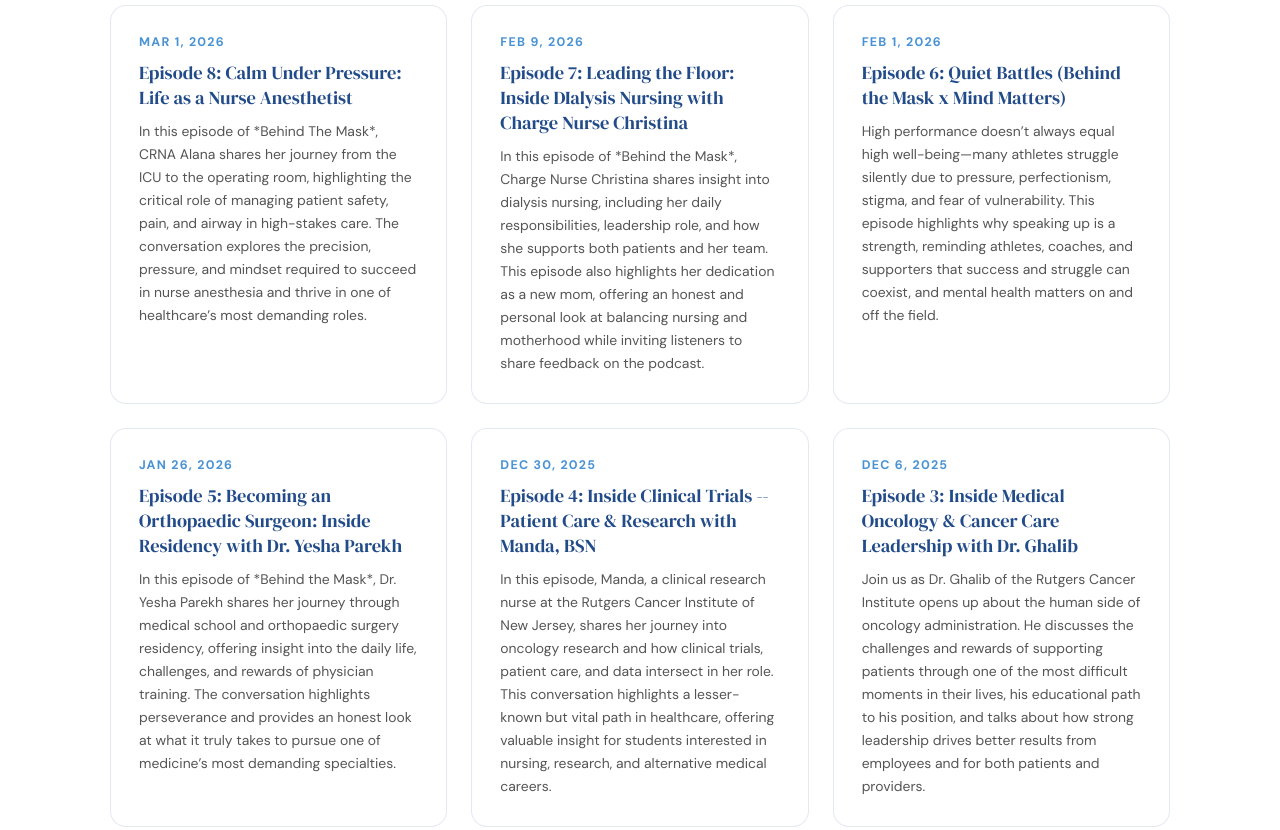
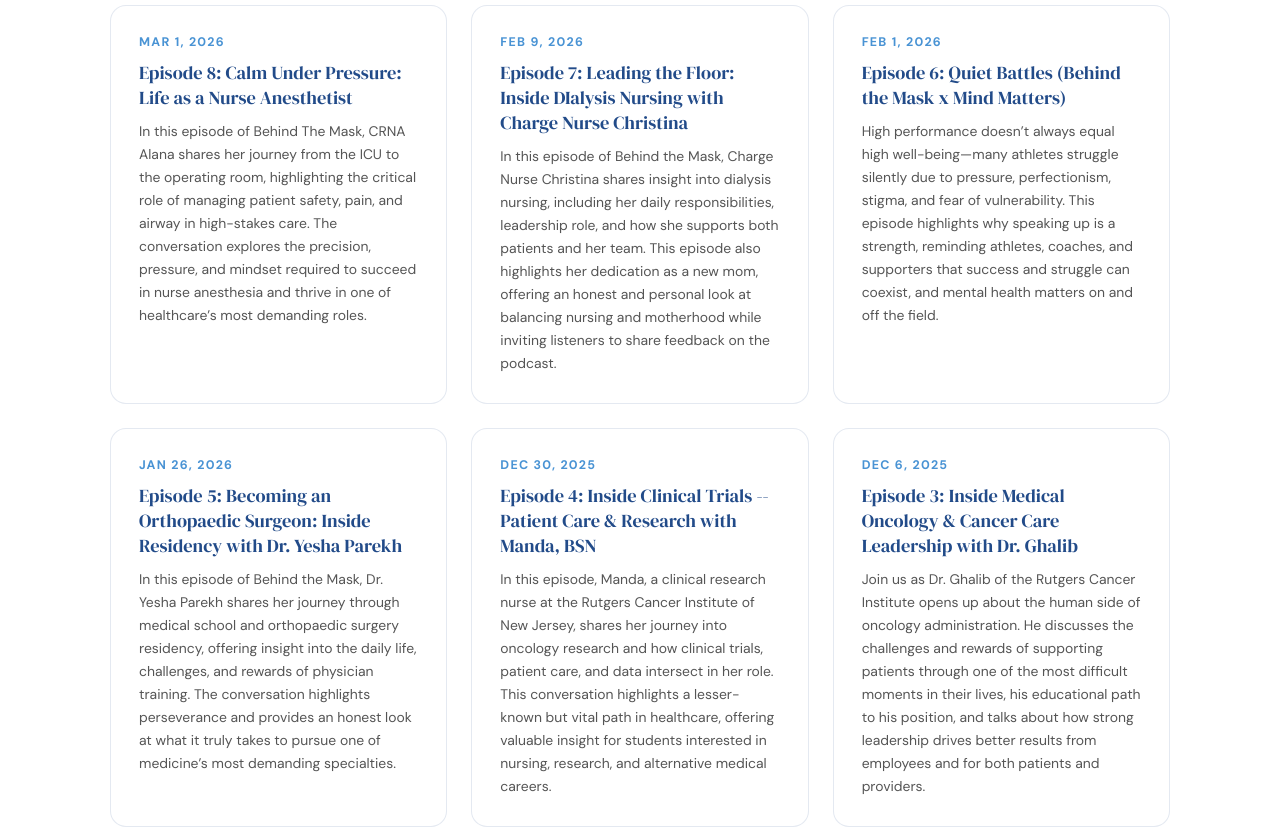
Before and after one commit to behindthemaskpodcast100-hue/Behind-The-Masjk, a plain HTML site: page podcast.html in a window 1280 px wide. Shown: the part 780-1610 px from the top of the page. Drawn offline with Linux system fonts and the light colour scheme.

Commit message:
podcast changes

```diff
--- a/podcast.html
+++ b/podcast.html
@@ -44,12 +44,12 @@
         <div class="episode-card">
           <div class="ep-num">Mar 1, 2026</div>
           <div class="ep-title">Episode 8: Calm Under Pressure: Life as a Nurse Anesthetist</div>
-          <p class="ep-desc">In this episode of *Behind The Mask*, CRNA Alana shares her journey from the ICU to the operating room, highlighting the critical role of managing patient safety, pain, and airway in high-stakes care. The conversation explores the precision, pressure, and mindset required to succeed in nurse anesthesia and thrive in one of healthcare’s most demanding roles.</p>
+          <p class="ep-desc">In this episode of Behind The Mask, CRNA Alana shares her journey from the ICU to the operating room, highlighting the critical role of managing patient safety, pain, and airway in high-stakes care. The conversation explores the precision, pressure, and mindset required to succeed in nurse anesthesia and thrive in one of healthcare’s most demanding roles.</p>
         </div>
       <div class="episode-card">
           <div class="ep-num">Feb 9, 2026</div>
           <div class="ep-title">Episode 7: Leading the Floor: Inside DIalysis Nursing with Charge Nurse Christina</div>
-          <p class="ep-desc">In this episode of *Behind the Mask*, Charge Nurse Christina shares insight into dialysis nursing, including her daily responsibilities, leadership role, and how she supports both patients and her team. This episode also highlights her dedication as a new mom, offering an honest and personal look at balancing nursing and motherhood while inviting listeners to share feedback on the podcast.</p>
+          <p class="ep-desc">In this episode of Behind the Mask, Charge Nurse Christina shares insight into dialysis nursing, including her daily responsibilities, leadership role, and how she supports both patients and her team. This episode also highlights her dedication as a new mom, offering an honest and personal look at balancing nursing and motherhood while inviting listeners to share feedback on the podcast.</p>
         </div>
         <div class="episode-card">
           <div class="ep-num">Feb 1, 2026</div>
@@ -59,7 +59,7 @@
         <div class="episode-card">
           <div class="ep-num">Jan 26, 2026</div>
           <div class="ep-title">Episode 5: Becoming an Orthopaedic Surgeon: Inside Residency with Dr. Yesha Parekh</div>
-          <p class="ep-desc">In this episode of *Behind the Mask*, Dr. Yesha Parekh shares her journey through medical school and orthopaedic surgery residency, offering insight into the daily life, challenges, and rewards of physician training. The conversation highlights perseverance and provides an honest look at what it truly takes to pursue one of medicine’s most demanding specialties.</p>
+          <p class="ep-desc">In this episode of Behind the Mask, Dr. Yesha Parekh shares her journey through medical school and orthopaedic surgery residency, offering insight into the daily life, challenges, and rewards of physician training. The conversation highlights perseverance and provides an honest look at what it truly takes to pursue one of medicine’s most demanding specialties.</p>
         </div>
          <div class="episode-card">
           <div class="ep-num">Dec 30, 2025</div>
@@ -96,11 +96,11 @@
       <div class="quotes-grid">
         <div class="pro-quote">
         <p>"Putting in hard work early on will always work out in the future!"</p>
-          <cite>— Dr. Yesha Parekh, Orthopaedic Surgery Resident</cite>
+          <cite>— Dr. Yesha Parekh, Orthopaedic Surgery Resident at Johns Hopkins University</cite>
         </div>
         <div class="pro-quote">
           <p>"You really need to love what you do, and put in a lot of time to reach your goal. This is a very rewarding field!"</p>
-          <cite>— Dr. Hamza Habib, Palliative Care Leader and Pain Management Physician</cite>
+          <cite>— Dr. Hamza Habib, Palliative Care Leader and Pain Management Physician at Rutgers University</cite>
         </div>
         <div class="pro-quote">
           <p>"If you have heart and empathy, and you really want to make a difference in the world, do whatever it takes to get through."</p>
```
